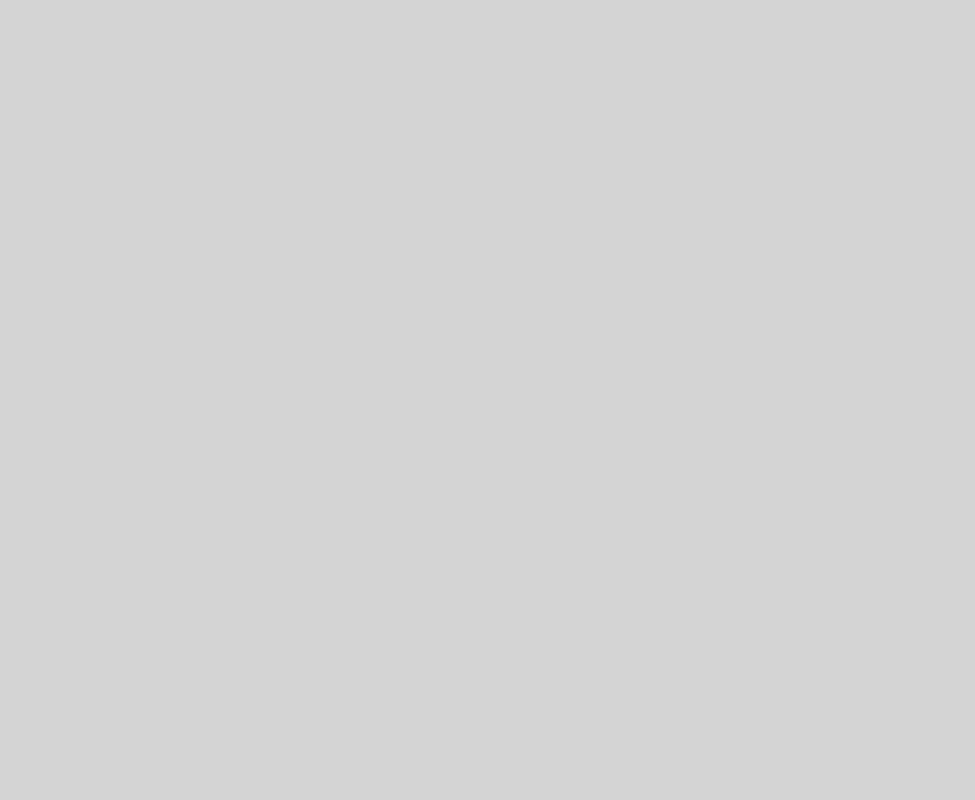
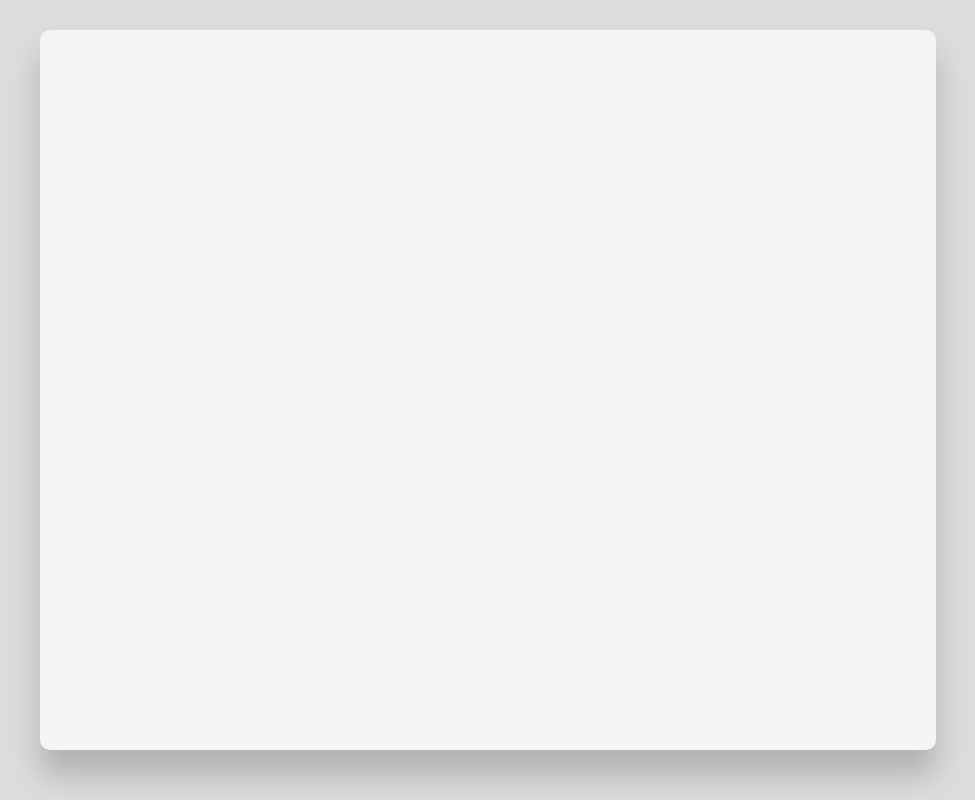
Before and after one commit to MuhammadFadhil10/Creating-cards, a plain HTML site: page card.html in a window 1280 px wide. Shown: the whole page, without its empty margins (152-1127 px from the left). Drawn offline with Linux system fonts and the light colour scheme.

Commit message:
create header container and style

```diff
--- a/card.css
+++ b/card.css
@@ -1,3 +1,16 @@
+* {
+	margin: 0;
+	padding: 0;
+}
 body {
-	background-color: #d4d4d4;
+	background-color: #dddbdb;
 }
+
+.header-container {
+	background-color: #f7f4f4;
+	box-shadow: 0 25px 30px #00000031;
+	border-radius: 10px;
+	width: 70vw;
+	height: 90vh;
+	margin: 30px auto;
+}
--- a/card.html
+++ b/card.html
@@ -7,5 +7,7 @@
 		<link rel="stylesheet" href="card.css" />
 		<title>Personal Card</title>
 	</head>
-	<body></body>
+	<body>
+		<header class="header-container"></header>
+	</body>
 </html>
```
